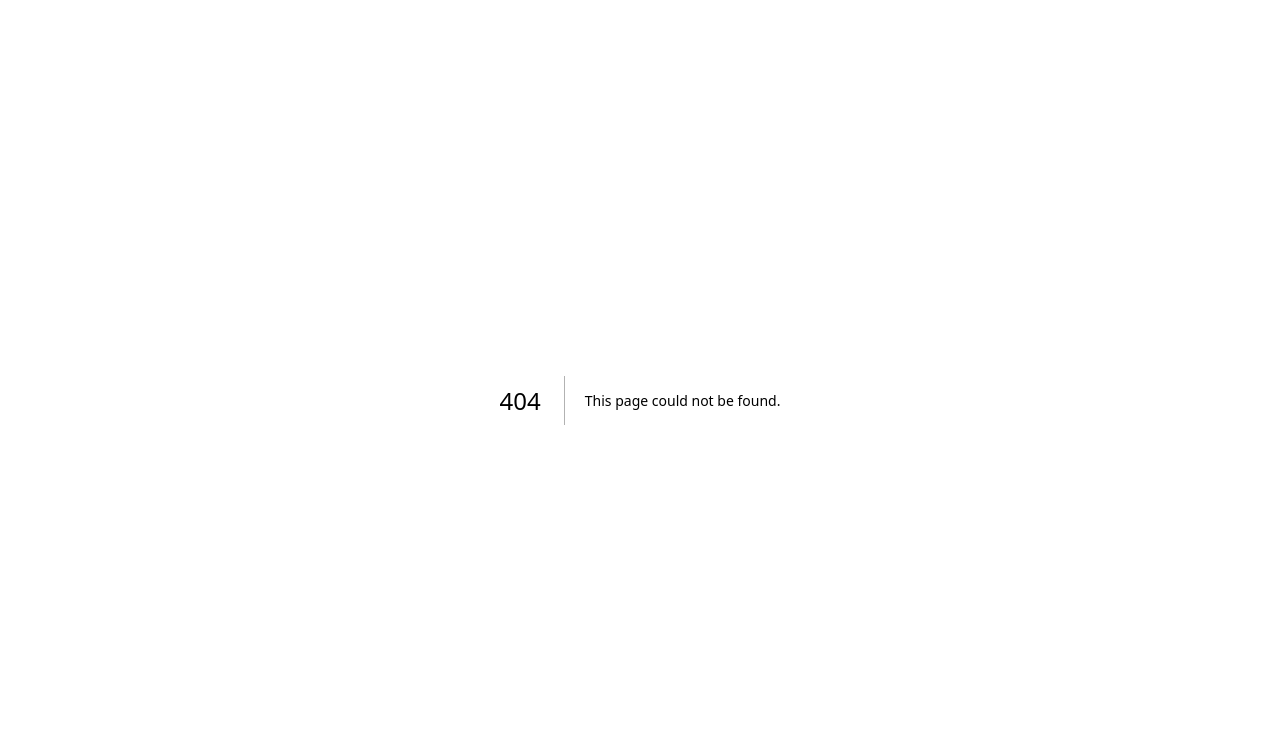
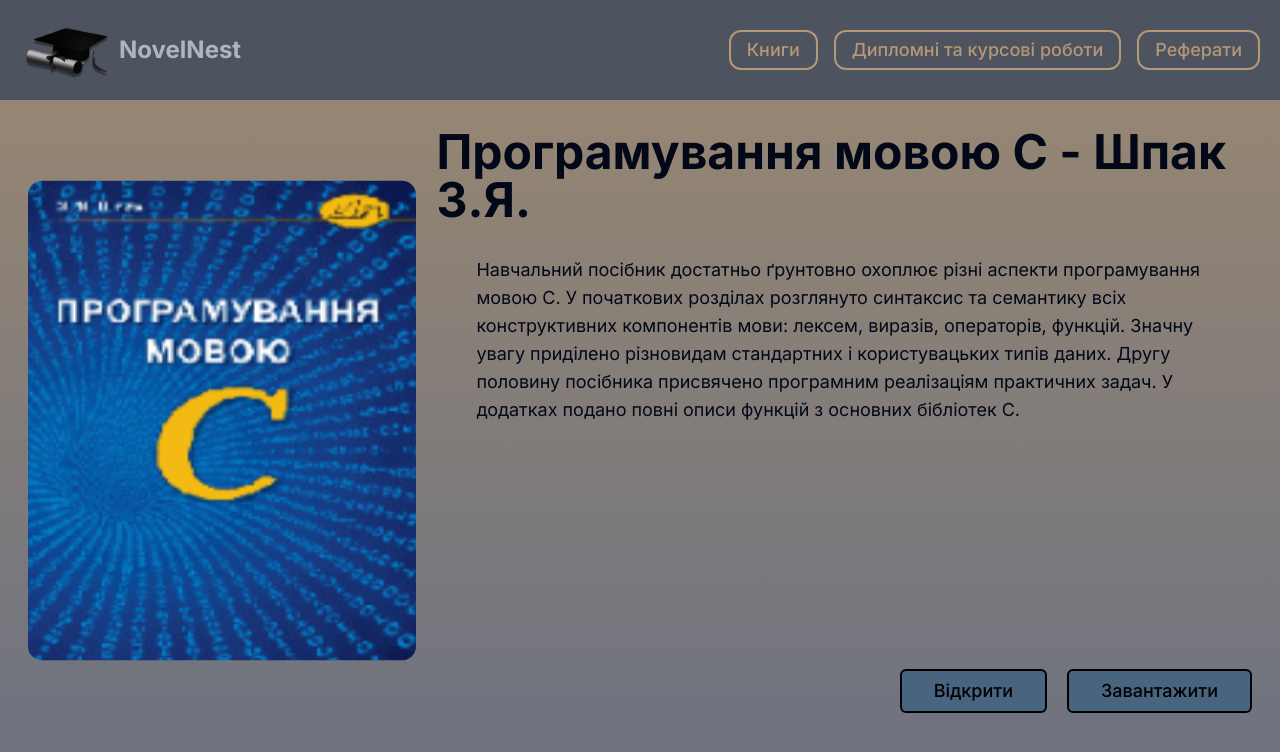
Before and after one commit to demchko/StudentLibrary, a Next.js app: page /books/1 in a window 1280 px wide. Before the commit this address had no page. Shown: the top 752 px of the page. Built offline with nearby package versions, Linux system fonts and the light colour scheme.

Commit message:
ItemPage

```diff
--- /dev/null
+++ b/src/app/books/[bookId]/page.tsx
@@ -0,0 +1,28 @@
+'use client'
+import { Header } from "@/components/custom/Header";
+import Image from "next/image";
+import { useParams } from "next/navigation"
+import BookImg from "../../../../public/shpak.svg";
+import { Button } from "@/components/ui/button";
+
+export default function ItemPage(){
+    const {bookId} = useParams();
+    return (
+        <div className="bg-gradient-to-b from-[#9C8971] to-[#6B7181]" style={{minHeight: '100vh'}} >
+            <Header />
+            <div className="pl-7 pr-7 pt-7 flex w-full" >
+                <div className="w-1/3 flex justify-end"  >
+                    <Image src={BookImg} alt={"Book Name"} className="w-full" />
+                </div>
+                <div className="ml-5" style={{width: '70%'}} >
+                    <p className="text-5xl font-bold" >Програмування мовою С - Шпак З.Я.</p>
+                    <p className="mt-8 text-lg pr-10 pl-10" >Навчальний посібник достатньо ґрунтовно охоплює різні аспекти програмування мовою С. У початкових розділах розглянуто синтаксис та семантику всіх конструктивних компонентів мови: лексем, виразів, операторів, функцій. Значну увагу приділено різновидам стандартних і користувацьких типів даних. Другу половину посібника присвячено програмним реалізаціям практичних задач. У додатках подано повні описи функцій з основних бібліотек С.</p>
+                    <div className="w-full flex justify-end items-end" style={{marginTop: '30%'}} >
+                        <Button variant="ghost" size="lg" className="text-black border-2 border-black bg-[#48647f] text-lg" >Відкрити</Button>
+                        <Button variant="ghost" size="lg" className="ml-5 text-black border-2 border-black pl-8 pr-8 bg-[#48647f] text-lg" >Завантажити</Button>
+                    </div>
+                </div>
+            </div>
+        </div>
+    )
+}
--- a/src/components/custom/List.tsx
+++ b/src/components/custom/List.tsx
@@ -1,11 +1,13 @@
 import Image from "next/image";
 import BookImg from "../../../public/shpak.svg";
 import { Button } from "../ui/button";
+import Link from "next/link";
 
 export const List = () => {
     return (
         <div className="mt-5 grid grid-cols-1 sm:grid-cols-2 md:grid-cols-3 lg:grid-cols-3 gap-10" style={{width: '70%'}} >
             {Array.from({length: 10}).map((_, index) => (
+                <Link href={`/books/${index}`} >
                     <div className="bg-[#636875] rounded-xl text-center pt-5 pb-5" >
                         <div className="flex justify-center" >
                             <Image src={BookImg} alt={"Book Name"} />
@@ -13,6 +15,7 @@ export const List = () => {
                         <p className="mt-1 font-bold" >Програмування мовою С - Шпак З.Я.</p>
                         <Button className="bg-white" variant="ghost" >Перейти</Button>
                     </div>
+                </Link>
             ))}
         </div>
     )
```
Lines whose indentation alone changed are shown as unchanged.
